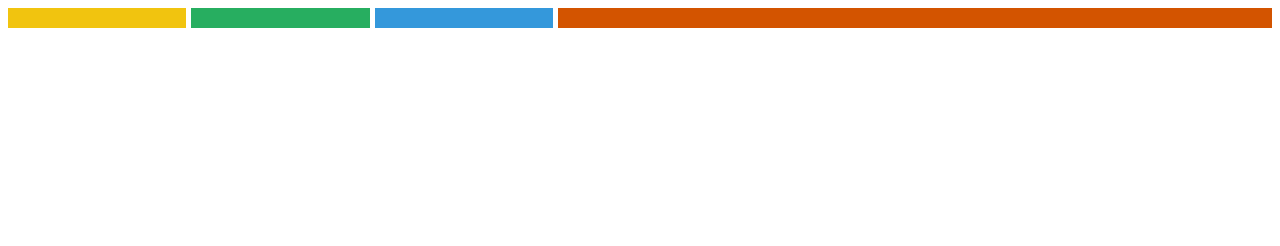
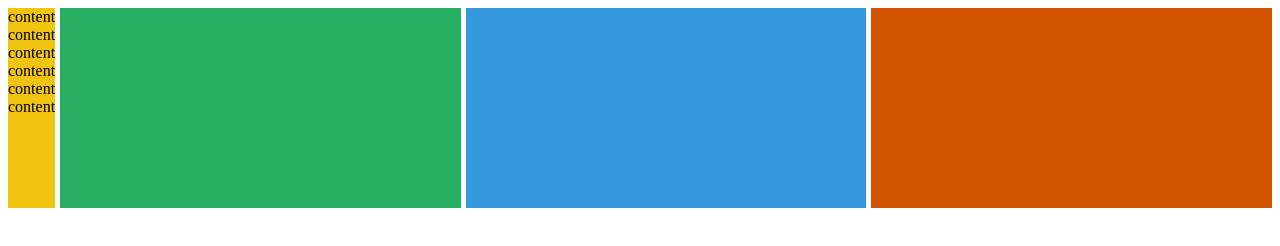
Before and after one commit to Jo-GyuHyeon/cssMaster, a plain HTML site: page grid.html in a window 1280 px wide. Drawn offline with Linux system fonts and the light colour scheme.

Commit message:
minmax, max-content, min-content

```diff
--- a/grid.html
+++ b/grid.html
@@ -1,39 +1,46 @@
 <!DOCTYPE html>
 <html lang="en">
+
 <head>
   <meta charset="UTF-8">
   <meta name="viewport" content="width=device-width, initial-scale=1.0">
   <meta http-equiv="X-UA-Compatible" content="ie=edge">
   <title>CSS Grid</title>
   <style>
-    .father{
+    .father {
       display: grid;
-      grid-auto-rows: 20px;
+      grid-auto-rows: 200px;
       grid-gap: 5px;
-      grid-template-columns: repeat(3,1fr) 4fr;
-      /* grid-template-columns: 2fr 1fr 2fr 1fr; */
+      grid-template-columns: min-content repeat(3, 1fr);
+      /* grid-template-columns: minmax(400px, 2fr) repeat(3, 1fr); */
+
     }
-    .first{
+
+    .first {
       background-color: #f1c40f;
     }
-    .second{
+
+    .second {
       background-color: #27ae60;
     }
-    .third{
+
+    .third {
       background-color: #3498db;
     }
-    .fourth{
+
+    .fourth {
       background-color: #d35400;
     }
-
   </style>
 </head>
+
 <body>
   <div class="father">
-    <div class="first"></div>
+    <div class="first">content content content content content content </div>
     <div class="second"></div>
     <div class="third"></div>
     <div class="fourth"></div>
   </div>
 </body>
+
 </html>
```
